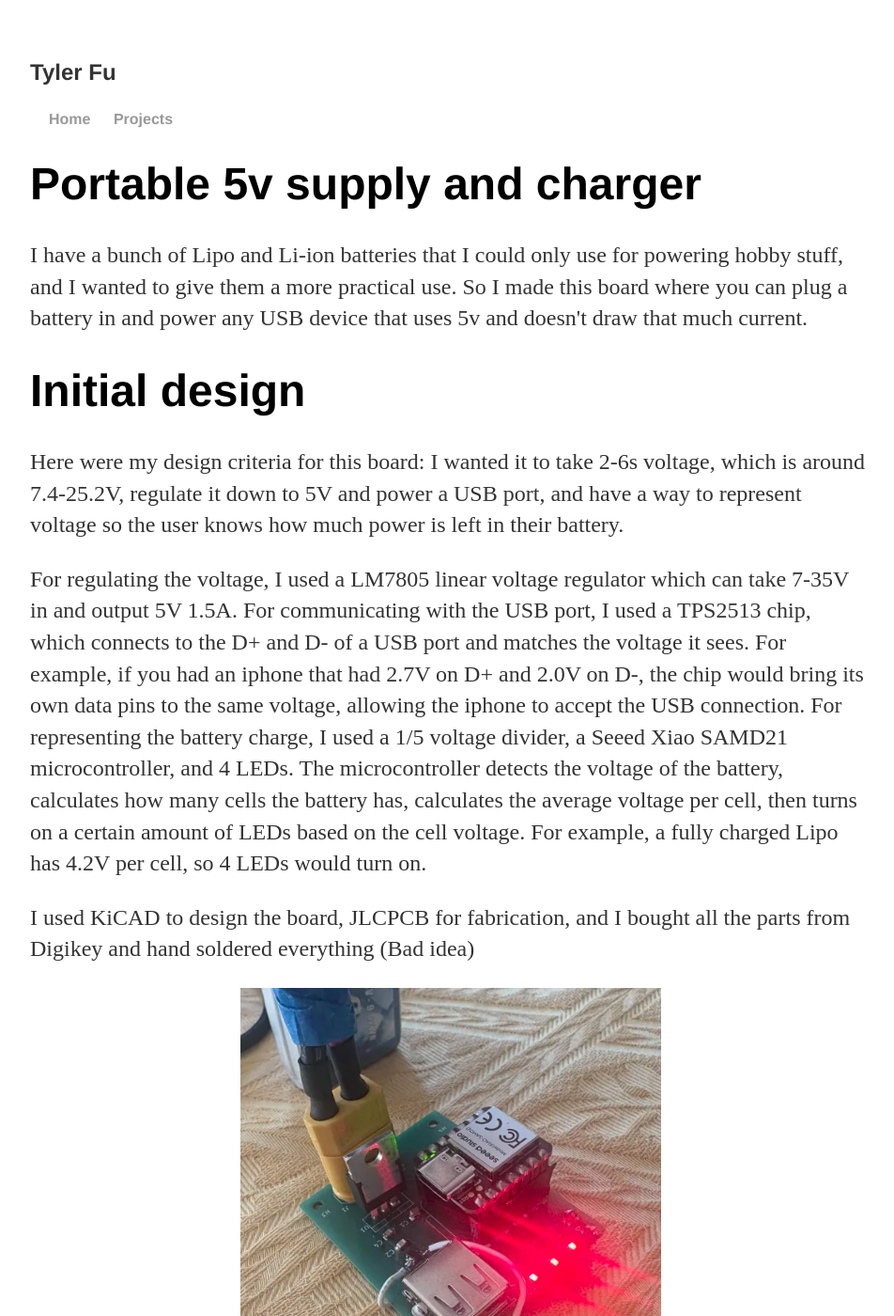
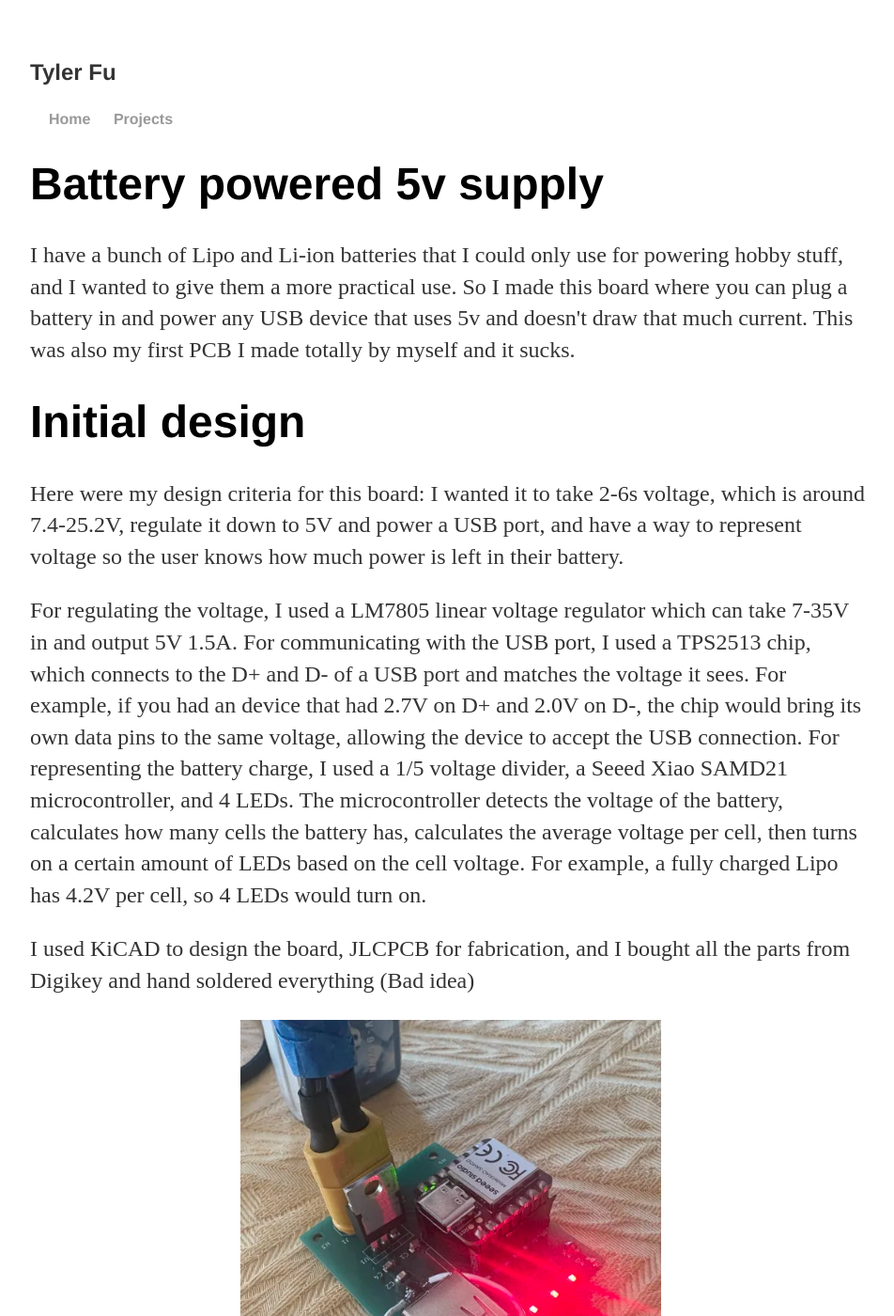
Before and after one commit to tfu1897/tfu1897.github.io, a Jekyll site: the page built from Projects/charger.html, in a window 1280 px wide and 1400 px high. Shown: the whole window at 94% size, without its empty margins (160-1112 px from the left). Built offline with Jekyll 4.4.1, drawn with Linux system fonts in a browser that asks for light colours; some of the changed text lies outside the part shown.

Commit message:
Update charger.html

```diff
--- a/Projects/charger.html
+++ b/Projects/charger.html
@@ -4,17 +4,17 @@ title: Projects
 permalink: /Projects/charger/
 ---
 <div class="blurb">
-	<h1>Portable 5v supply and charger</h1>
+	<h1>Battery powered 5v supply</h1>
 
-	<p>I have a bunch of Lipo and Li-ion batteries that I could only use for powering hobby stuff, and I wanted to give them a more practical use.  So I made this board where you can plug a battery in and power any USB device that uses 5v and doesn't draw that much current.  </p>
+	<p>I have a bunch of Lipo and Li-ion batteries that I could only use for powering hobby stuff, and I wanted to give them a more practical use.  So I made this board where you can plug a battery in and power any USB device that uses 5v and doesn't draw that much current.  This was also my first PCB I made totally by myself and it sucks. </p>
 	<h1>Initial design</h1>
 	<p>Here were my design criteria for this board: I wanted it to take 2-6s voltage, which is around 7.4-25.2V, regulate it down to 5V and power a USB port, and have a way to represent voltage so the user knows how much power is left in their battery. </p>
 
-	<p>For regulating the voltage, I used a LM7805 linear voltage regulator which can take 7-35V in and output 5V 1.5A. For communicating with the USB port, I used a TPS2513 chip, which connects to the D+ and D- of a USB port and matches the voltage it sees. For example, if you had an iphone that had 2.7V on D+ and 2.0V on D-, the chip would bring its own data pins to the same voltage, allowing the iphone to accept the USB connection.  For representing the battery charge, I used a 1/5 voltage divider, a Seeed Xiao SAMD21 microcontroller, and 4 LEDs.  The microcontroller detects the voltage of the battery, calculates how many cells the battery has, calculates the average voltage per cell, then turns on a certain amount of LEDs based on the cell voltage.  For example, a fully charged Lipo has 4.2V per cell, so 4 LEDs would turn on. </p>
+	<p>For regulating the voltage, I used a LM7805 linear voltage regulator which can take 7-35V in and output 5V 1.5A. For communicating with the USB port, I used a TPS2513 chip, which connects to the D+ and D- of a USB port and matches the voltage it sees. For example, if you had an device that had 2.7V on D+ and 2.0V on D-, the chip would bring its own data pins to the same voltage, allowing the device to accept the USB connection.  For representing the battery charge, I used a 1/5 voltage divider, a Seeed Xiao SAMD21 microcontroller, and 4 LEDs.  The microcontroller detects the voltage of the battery, calculates how many cells the battery has, calculates the average voltage per cell, then turns on a certain amount of LEDs based on the cell voltage.  For example, a fully charged Lipo has 4.2V per cell, so 4 LEDs would turn on. </p>
 	<p>I used KiCAD to design the board, JLCPCB for fabrication, and I bought all the parts from Digikey and hand soldered everything (Bad idea)</p>
 		<img src="{{ 'images/boardon.jpg' | relative_url }}" class="centered-image">
 	<h1>Initial results</h1>
-	<p>The board was able to power a variety of things, like charging an iphone and powering arduino boards.  However, I ran into a big issue with heat. Because I used a linear regulator, it uses resistance to drop voltage, so all the extra voltage just gets wasted as heat. For example, dropping 12V to 5V at 1A makes 7W of heat!  When charging, the board would get really hot and scary, and the voltage regulator would start thermal throttling, limiting my max charging speed only to 5W.  I also added a heat sink but it didn't really fix the problem. In hindsight I should have put ground planes on both layers and used way thicker traces to help soak up heat.</p>
+	<p>The board was able to power a variety of things, like charging a phone and powering arduino boards.  However, I ran into a big issue with heat. Because I used a linear regulator, it uses resistance to drop voltage, so all the extra voltage just gets wasted as heat. For example, dropping 12V to 5V at 1A makes 7W of heat. The board could only output like 5W power before thermal throttling. I also added a heat sink but it didn't really fix the problem. In hindsight I should have put ground planes on both layers and used way thicker traces to help soak up heat. This was a really badly designed PCB. </p>
 		<img src="{{ 'images/board.jpg' | relative_url }}" class="centered-image">
 	<h1>Revisions</h1>
 	<p>To try to solve my heat issue, I added an external bypass transistor, using a TIP42C power transistor that could take up to 6A.  I also added a 4.7 ohm resistor in series with the voltage regulator.  From my understanding, when the voltage regulator draws more than about 200 mA, the voltage drop across the resistor and transistor base reaches 0.9V, allowing current to flow through the transistor, bypassing the regulator. </p>
```
